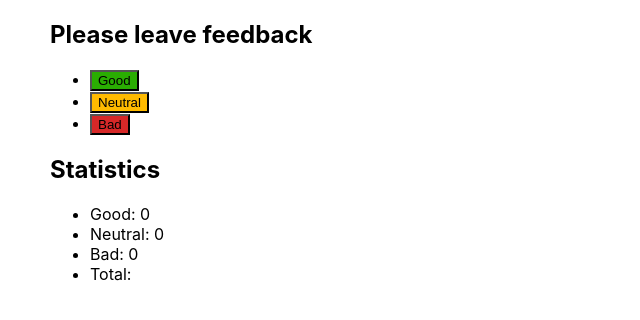
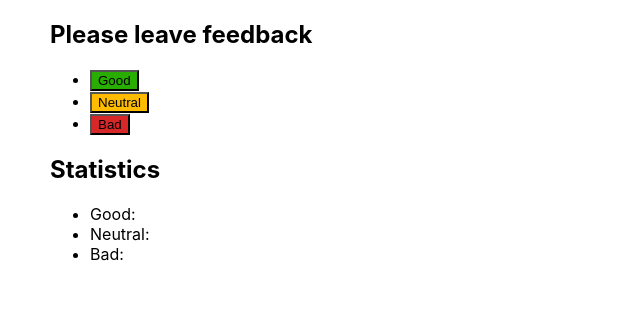
Before and after one commit to BoikovTaras/goit-react-hw-02-feedback, a React (Create React App) app: page / in a window 1280 px wide. Shown: the top 320 px of the page, without its empty margins (0-640 px from the left). Built offline with nearby package versions, Linux system fonts and the light colour scheme.

Commit message:
рефакторит компоненты

```diff
--- a/src/App.js
+++ b/src/App.js
@@ -1,11 +1,24 @@
 import Form from './components/Form/Form';
 
-function App() {
-  return (
-    <div>
-      <Form />
-    </div>
-  );
+import React, { Component } from 'react';
+
+class App extends Component {
+  state = {
+    good: 0,
+    neutral: 0,
+    bad: 0,
+  };
+  render() {
+    const { good } = this.state;
+    const { neutral } = this.state;
+    const { bad } = this.state;
+
+    return (
+      <>
+        <Form good={good} neutral={neutral} bad={bad} />
+      </>
+    );
+  }
 }
 
 export default App;
--- a/src/components/Form/Form.js
+++ b/src/components/Form/Form.js
@@ -1,14 +1,9 @@
-import React from 'react';
+import React, { Component } from 'react';
 import s from './Form.module.css';
 import Statistic from './Statistic';
 import Feedback from './Feedback';
 
-class Form extends React.Component {
-  state = {
-    good: 0,
-    neutral: 0,
-    bad: 0,
-  };
+class Form extends Component {
   goodFeedback = () => {
     this.setState(prevState => ({
       good: prevState.good + 1,
@@ -24,6 +19,7 @@ class Form extends React.Component {
       bad: prevState.bad + 1,
     }));
   };
+
   countTotalFeedback = () => {
     this.satState(prevState => ({
       total: prevState.bad + prevState.neutral + prevState.good,
--- a/src/components/Form/Statistic.js
+++ b/src/components/Form/Statistic.js
@@ -1,13 +1,12 @@
 import React from 'react';
 
-const Statistic = ({ state }) => (
+const Statistic = ({ good, neutral, bad }) => (
   <div className="">
     <h2 className="">Statistics</h2>
     <ul className="">
-      <li className="">Good: {state.good}</li>
-      <li className="">Neutral: {state.neutral}</li>
-      <li className="">Bad: {state.bad}</li>
-      <li>Total: {state.total}</li>
+      <li className="">Good: {good}</li>
+      <li className="">Neutral: {neutral}</li>
+      <li className="">Bad: {bad}</li>
     </ul>
   </div>
 );
```
